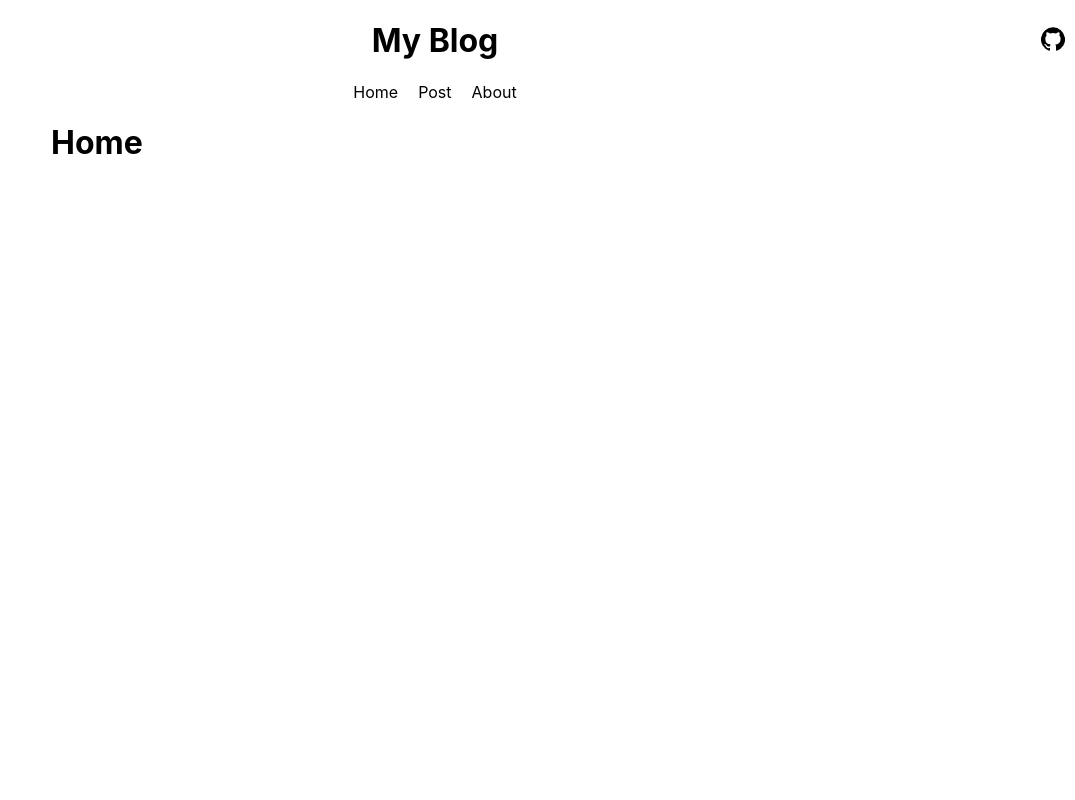
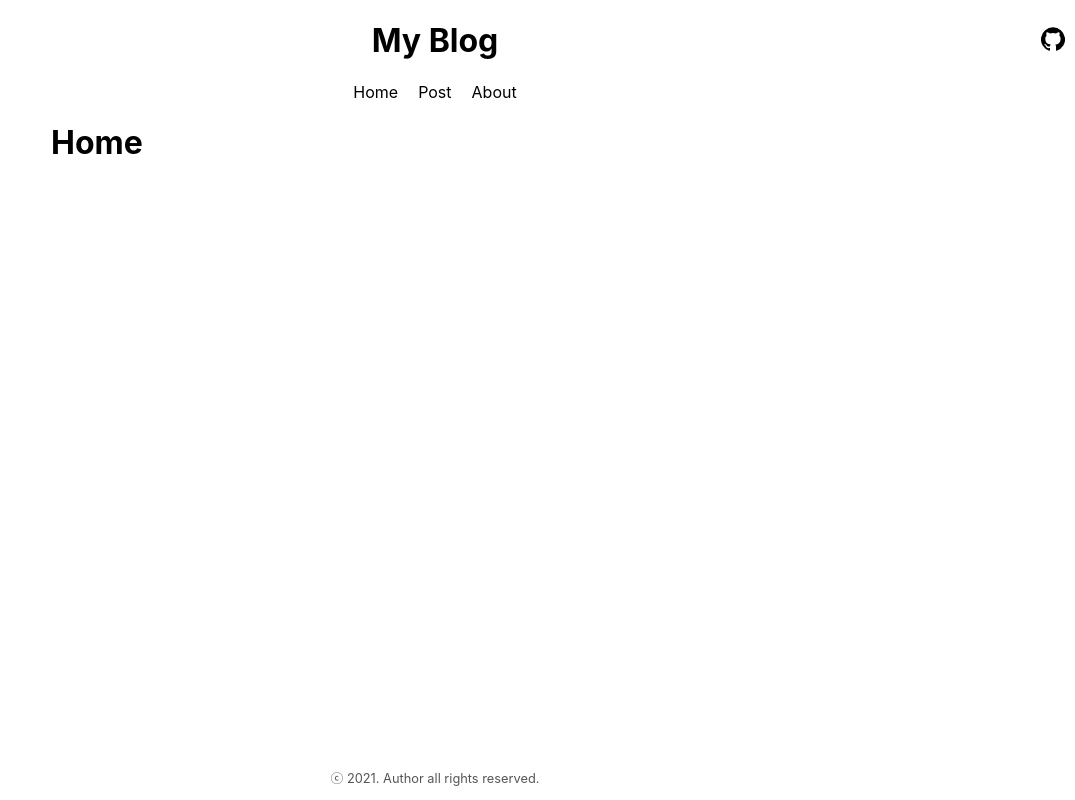
Before and after one commit to m2-modules/nextjs-blog, a Next.js app: page / in a window 1280 px wide. Shown: the whole page, without its empty margins (205-1280 px from the left). Built offline with nearby package versions, Linux system fonts and the light colour scheme.

Commit message:
close #6

```diff
--- a/src/assets/styles/layout.css
+++ b/src/assets/styles/layout.css
@@ -34,6 +34,8 @@
 }
 #__next > footer {
   grid-area: footer;
+  min-height: 40px;
+  display: grid;
 }
 
 @media only screen and (max-width: 800px) {
--- /dev/null
+++ b/src/components/CopyRight.tsx
@@ -0,0 +1,19 @@
+import { ICopyrightConfig } from '../config/layout.config'
+import styled from 'styled-components'
+
+const StyledParagraph = styled.p<{ align: 'left' | 'center' | 'right' }>`
+  margin: auto;
+  font-size: 0.8rem;
+  color: #555;
+  text-align: ${(props) => props.align};
+  margin: 1em;
+`
+
+const CopyRight = (props: ICopyrightConfig): JSX.Element => {
+  const message: string = props.message
+  const align: 'left' | 'center' | 'right' = props.align
+
+  return <StyledParagraph align={align}>{message}</StyledParagraph>
+}
+
+export default CopyRight
--- a/src/components/PageLayout.tsx
+++ b/src/components/PageLayout.tsx
@@ -2,11 +2,13 @@ import React, { useEffect, useState } from 'react'
 
 import BlogTitle from './BlogTitle'
 import ContentIndexer from './ContentIndexer/ContentIndexer'
+import CopyRight from './CopyRight'
 import { IPost } from '../config/post.config'
 import NavBar from './NavBar'
 import { PostDetailPageProps } from '../../pages/posts/[title]'
 import SocialLinkBar from './SocialLinkBar'
 import { blogConfig } from '../config/blog.config'
+import { layoutConfig } from '../config/layout.config'
 import menuConfigs from '../config/menu.config'
 import { postUtil } from '../utils'
 
@@ -47,7 +49,16 @@ const PageLayout = (props: PageLayoutProps): JSX.Element => {
 
       <aside>{content ? <ContentIndexer content={content} /> : ''}</aside>
 
-      <footer></footer>
+      <footer>
+        {layoutConfig.footer?.copyright ? (
+          <CopyRight
+            message={layoutConfig.footer.copyright.message}
+            align={layoutConfig.footer.copyright.align}
+          />
+        ) : (
+          ''
+        )}
+      </footer>
     </>
   )
 }
--- /dev/null
+++ b/src/config/layout.config.ts
@@ -0,0 +1,25 @@
+import { blogConfig } from './blog.config'
+
+export interface ICopyrightConfig {
+  message: string
+  align: 'left' | 'center' | 'right'
+}
+
+export interface ILayoutFooterConfig {
+  copyright?: ICopyrightConfig
+}
+
+export interface ILayoutConfig {
+  footer?: ILayoutFooterConfig
+}
+
+export const layoutConfig: ILayoutConfig = {
+  footer: {
+    copyright: {
+      message: `ⓒ 2021. ${blogConfig.author || ''} ${
+        blogConfig.email ? `(${blogConfig.email})` : ''
+      } ${blogConfig.author || blogConfig.email ? `all rights reserved.` : ''}`,
+      align: 'center',
+    },
+  },
+}
```
